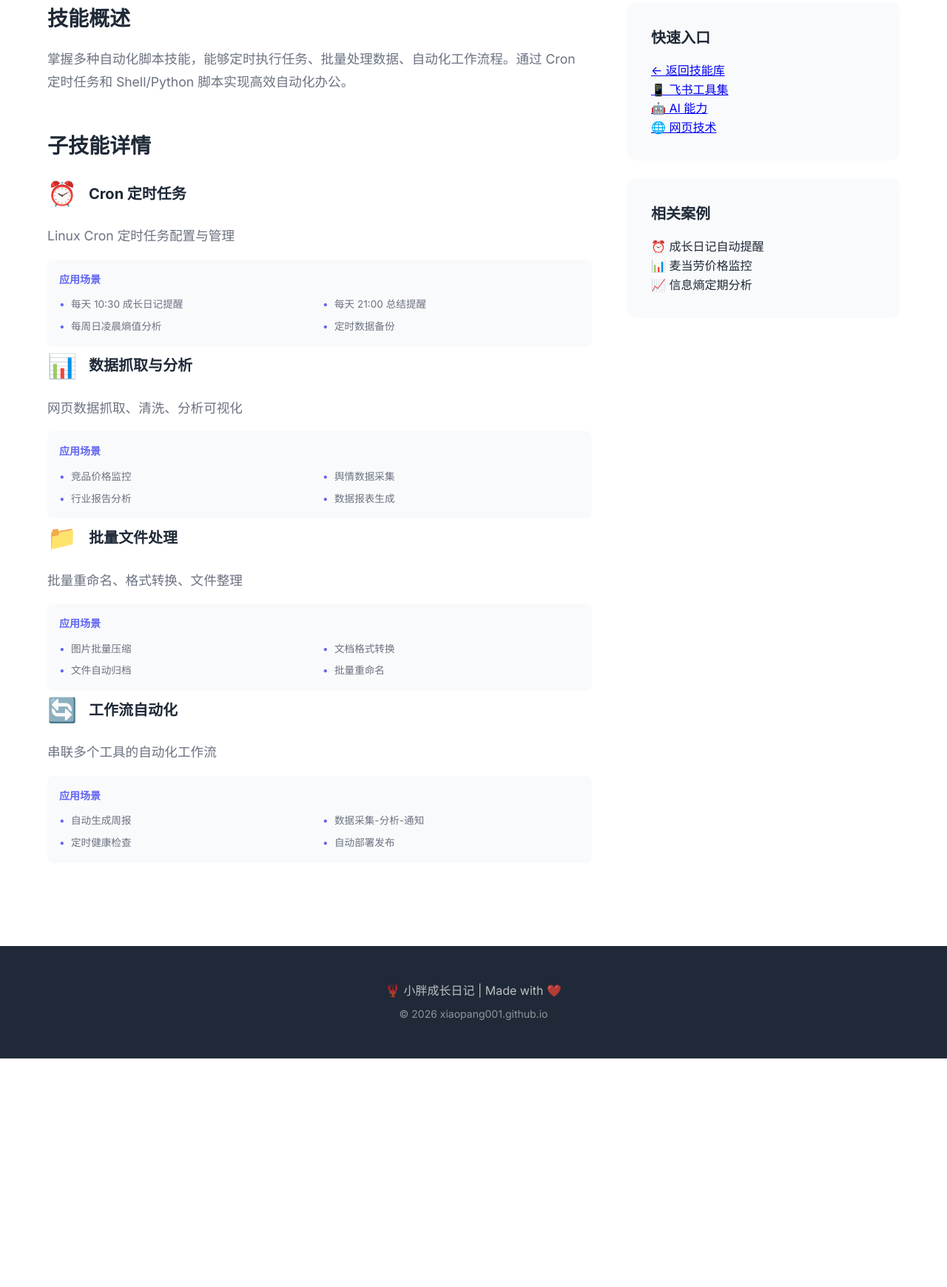
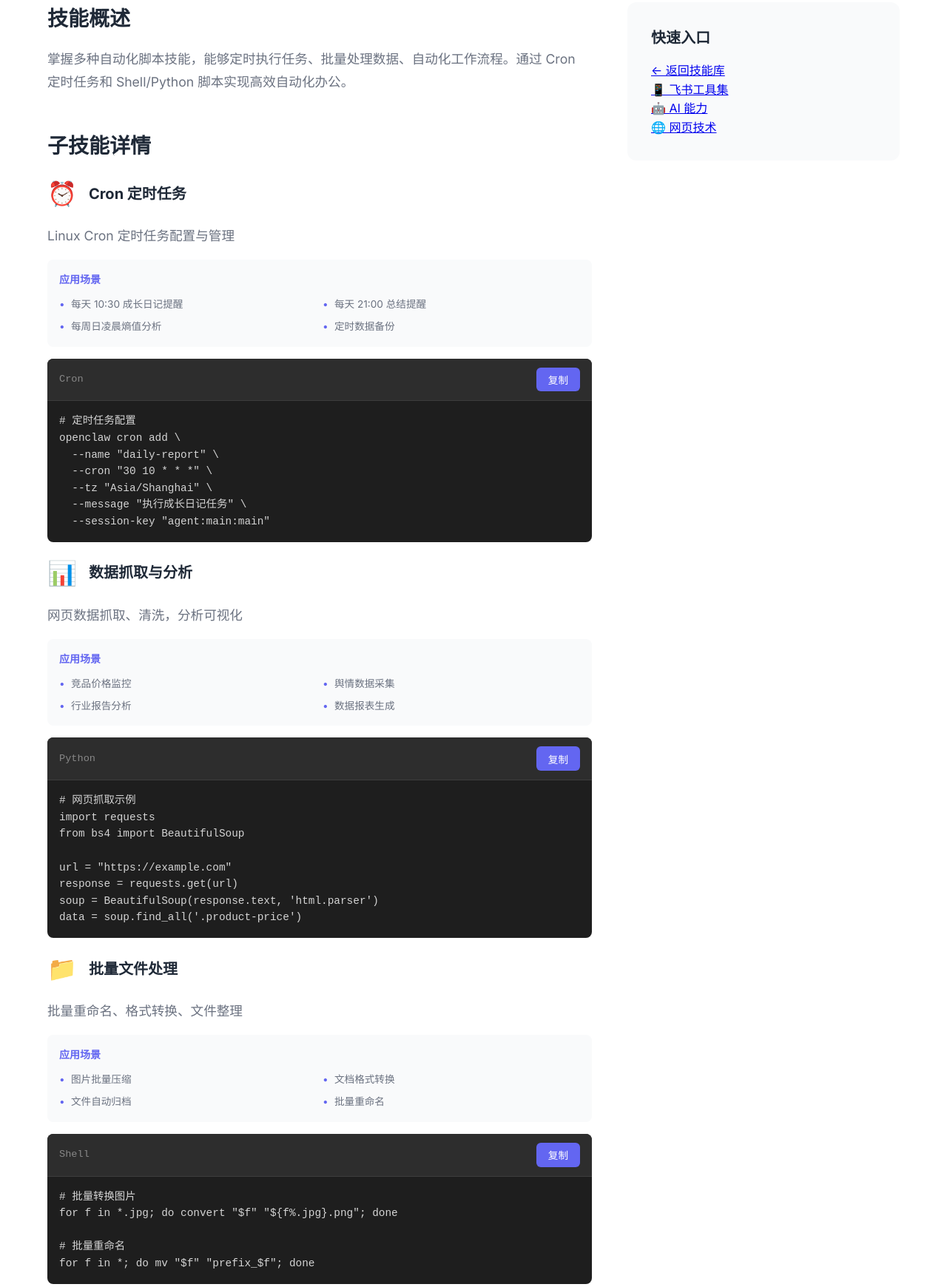
Before and after one commit to yemao1008611-prog/xiaopang001.github.io, a website: page skills/automation.html in a window 1280 px wide. Shown: the part 541-2281 px from the top of the page at 74% size. Before the commit the page ends 1972 px from the top, so only its background shows below. Drawn offline with Linux system fonts and the light colour scheme.

Commit message:
Update: 完善4个技能页面代码块

```diff
--- a/skills/automation.html
+++ b/skills/automation.html
@@ -69,6 +69,19 @@
                                         <li>定时数据备份</li>
                                     </ul>
                                 </div>
+                                <div class="code-block">
+                                    <div class="code-header">
+                                        <span class="code-lang">Cron</span>
+                                        <button class="copy-btn" onclick="copyCode(this)">复制</button>
+                                    </div>
+                                    <div class="code-content"><pre><code># 定时任务配置
+openclaw cron add \
+  --name "daily-report" \
+  --cron "30 10 * * *" \
+  --tz "Asia/Shanghai" \
+  --message "执行成长日记任务" \
+  --session-key "agent:main:main"</code></pre></div>
+                                </div>
                             </div>
                         </div>
 
@@ -78,7 +91,7 @@
                                 <h3>数据抓取与分析</h3>
                             </div>
                             <div class="subskill-content">
-                                <p class="subskill-desc">网页数据抓取、清洗、分析可视化</p>
+                                <p class="subskill-desc">网页数据抓取、清洗，分析可视化</p>
                                 <div class="subskill-scenes">
                                     <h4>应用场景</h4>
                                     <ul>
@@ -87,6 +100,20 @@
                                         <li>行业报告分析</li>
                                         <li>数据报表生成</li>
                                     </ul>
+                                </div>
+                                <div class="code-block">
+                                    <div class="code-header">
+                                        <span class="code-lang">Python</span>
+                                        <button class="copy-btn" onclick="copyCode(this)">复制</button>
+                                    </div>
+                                    <div class="code-content"><pre><code># 网页抓取示例
+import requests
+from bs4 import BeautifulSoup
+
+url = "https://example.com"
+response = requests.get(url)
+soup = BeautifulSoup(response.text, 'html.parser')
+data = soup.find_all('.product-price')</code></pre></div>
                                 </div>
                             </div>
                         </div>
@@ -107,24 +134,16 @@
                                         <li>批量重命名</li>
                                     </ul>
                                 </div>
-                            </div>
-                        </div>
+                                <div class="code-block">
+                                    <div class="code-header">
+                                        <span class="code-lang">Shell</span>
+                                        <button class="copy-btn" onclick="copyCode(this)">复制</button>
+                                    </div>
+                                    <div class="code-content"><pre><code># 批量转换图片
+for f in *.jpg; do convert "$f" "${f%.jpg}.png"; done
 
-                        <div class="subskill-card">
-                            <div class="subskill-header">
-                                <span class="subskill-icon">🔄</span>
-                                <h3>工作流自动化</h3>
-                            </div>
-                            <div class="subskill-content">
-                                <p class="subskill-desc">串联多个工具的自动化工作流</p>
-                                <div class="subskill-scenes">
-                                    <h4>应用场景</h4>
-                                    <ul>
-                                        <li>自动生成周报</li>
-                                        <li>数据采集-分析-通知</li>
-                                        <li>定时健康检查</li>
-                                        <li>自动部署发布</li>
-                                    </ul>
+# 批量重命名
+for f in *; do mv "$f" "prefix_$f"; done</code></pre></div>
                                 </div>
                             </div>
                         </div>
@@ -141,14 +160,6 @@
                             <li><a href="web-tech.html">🌐 网页技术</a></li>
                         </ul>
                     </div>
-                    <div class="skill-card-info">
-                        <h3>相关案例</h3>
-                        <ul>
-                            <li>⏰ 成长日记自动提醒</li>
-                            <li>📊 麦当劳价格监控</li>
-                            <li>📈 信息熵定期分析</li>
-                        </ul>
-                    </div>
                 </div>
             </div>
         </div>
@@ -162,5 +173,17 @@
             </div>
         </div>
     </footer>
+    <script>
+    function copyCode(btn) {
+        const code = btn.closest('.code-block').querySelector('code').innerText;
+        navigator.clipboard.writeText(code);
+        btn.textContent = '已复制!';
+        btn.classList.add('copied');
+        setTimeout(() => {
+            btn.textContent = '复制';
+            btn.classList.remove('copied');
+        }, 2000);
+    }
+    </script>
 </body>
 </html>
```
Also changed, not shown: skills/ai-capabilities.html (+47 -26 lines), skills/web-tech.html (+64 -8 lines).
